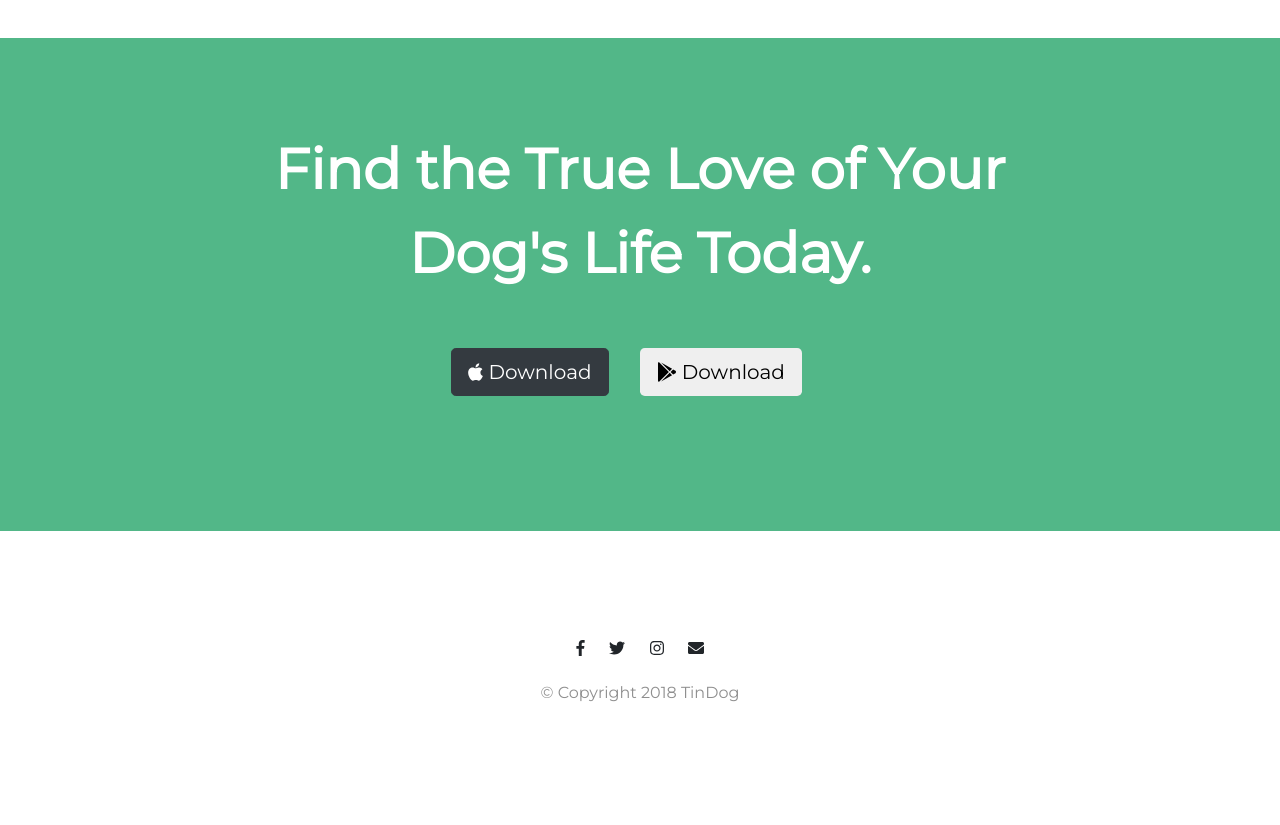
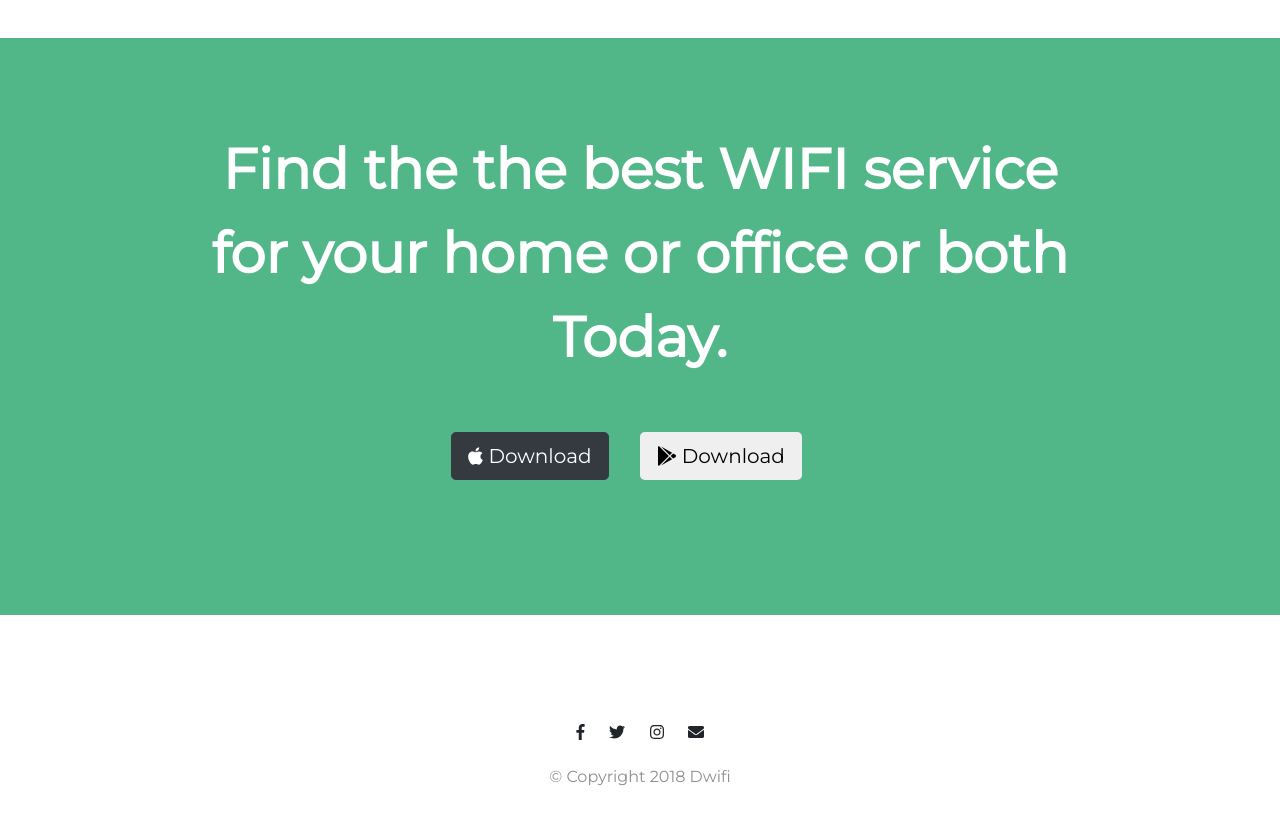
Before and after one commit to MaheshSindhiya/Dwifi, a plain HTML site: page index.html in a window 1280 px wide. Shown: the part 2660-3485 px from the top of the page. Drawn offline with nearby package versions, Linux system fonts and the light colour scheme.

Commit message:
changed CALL TO ACTION section text

```diff
--- a/index.html
+++ b/index.html
@@ -192,10 +192,10 @@
           </div>
           <div class="card-body">
             <h2 class="price-text">$99 / mo</h2>
-            <p>Pirority Listing</p>
-            <p>Unlimited Matches</p>
-            <p>Unlimited Messages</p>
-            <p>Unlimited App Usage</p>
+            <p> Pirority Listing </p>
+            <p> Unlimited Matches </p>
+            <p> Unlimited Messages </p>
+            <p> Unlimited App Usage </p>
             <button class="btn btn-lg btn-block btn-dark" type="button">Sign Up</button>
 
           </div>
@@ -215,7 +215,7 @@
 
     <div class="container-fluid">
 
-      <h3 class="big-heading">Find the True Love of Your Dog's Life Today.</h3>
+      <h3 class="big-heading">Find the the best WIFI service for your home or office or both Today.</h3>
       <button class="download-button btn btn-lg btn-dark" type="button"><i class="fab fa-apple"></i> Download</button>
       <button class="download-button btn btn-lg brn-light" type="button"><i class="fab fa-google-play"></i> Download</button>
     </div>
@@ -230,7 +230,7 @@
       <i class="social-icon fab fa-twitter"></i>
       <i class="social-icon fab fa-instagram"></i>
       <i class="social-icon fas fa-envelope"></i>
-      <p>© Copyright 2018 TinDog</p>
+      <p>© Copyright 2018 Dwifi</p>
     </div>
   </footer>
 
```
